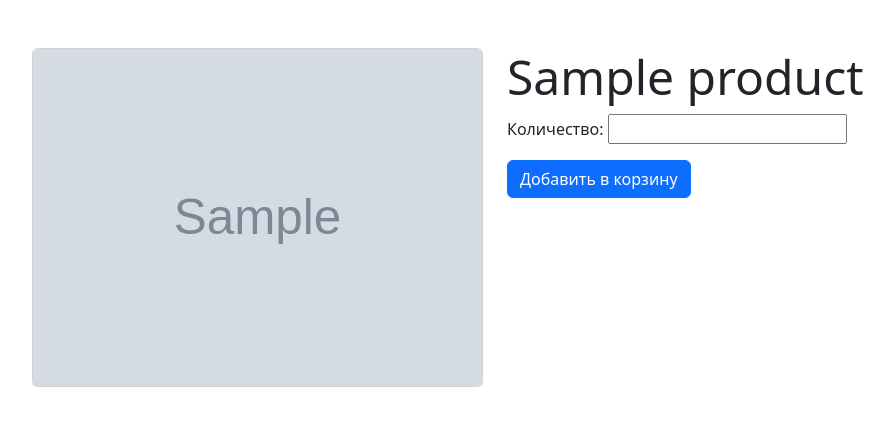
After one commit to simakov8/ISP_Lab3, a Django app: page /product/1 in a window 1280 px wide. The commit adds this page. Shown: the top 426 px of the page, without its empty margins (50-944 px from the left). Run offline with Django 4.2, Linux system fonts and the light colour scheme; tables that the repository leaves empty hold one stand-in row (values such as "Sample post"); grey boxes marked "Sample" are stand-in pictures; some libraries are stand-ins or nearby versions.

Commit message:
adding to cart

```diff
--- a/CulturalCherry/CCShop/forms.py
+++ b/CulturalCherry/CCShop/forms.py
@@ -1,6 +1,7 @@
 from django import forms
 from django.contrib.auth.forms import UserCreationForm, AuthenticationForm
 from django.contrib.auth.models import User
+from django.core.exceptions import ValidationError
 
 
 class SignUpForm(UserCreationForm):
@@ -17,3 +18,17 @@ class SignUpForm(UserCreationForm):
 class SignInForm(AuthenticationForm):
     username = forms.CharField(label='Логин', widget=forms.TextInput(attrs={'class': 'form-control'}))
     password = forms.CharField(label='Пароль', widget=forms.PasswordInput(attrs={'class': 'form-control'}))
+
+    def confirm_login_allowed(self, user):
+        if self.request.user.is_authenticated:
+            raise ValidationError(
+                'Для входа в акканут сначала выйдете из текущего аккаунта',
+            )
+
+
+class AddToCartForm(forms.Form):
+    count = forms.IntegerField(label='Количество', min_value=1, widget=forms.NumberInput())
+
+
+class MakeOrderForm(forms.Form):
+    pass
--- a/CulturalCherry/CCShop/models.py
+++ b/CulturalCherry/CCShop/models.py
@@ -47,3 +47,9 @@ class Order(models.Model):
     class Meta:
         verbose_name = 'Заказ'
         verbose_name_plural = 'Заказы'
+
+
+class Cart(models.Model):
+    user = models.ForeignKey(User, on_delete=models.PROTECT)
+    product = models.ForeignKey(Product, on_delete=models.PROTECT)
+    count = models.IntegerField()
--- a/CulturalCherry/CCShop/templates/CCShop/catalog.html
+++ b/CulturalCherry/CCShop/templates/CCShop/catalog.html
@@ -14,8 +14,8 @@
                         <div class="col-5" align="start">
                             <h6>Цена: {{ product.price }}</h6>
                         </div>
-                        <div class="col-5" align="center">
-                            <a href="#" class="btn btn-primary">В корзину</a>
+                        <div class="col-6" align="center">
+                            <a href="{% url 'product' product.pk %}" class="btn btn-primary">Перейти к товару</a>
                         </div>
                     </div>
                 </div>
--- /dev/null
+++ b/CulturalCherry/CCShop/templates/CCShop/product.html
@@ -0,0 +1,24 @@
+{% extends 'base.html' %}
+
+{% block content %}
+<div class="container">
+    <div class="row">
+        <div class="col-md-5">
+            <div class="card h-100 mb-7">
+                <img src="{{ product.foto.url }}" class="card-img-top" alt="...">
+            </div>
+        </div>
+        <div class="col-md-7">
+            <h1 class="display-5">{{ product.product_name }}</h1>
+            <form method="post">
+                {% csrf_token %}
+                {{ form.as_p }}
+                <button type="submit" class="btn btn-primary btn-block">
+                    Добавить в корзину
+                </button>
+            </form>
+        </div>
+    </div>
+</div>
+
+{% endblock %}
--- a/CulturalCherry/CCShop/urls.py
+++ b/CulturalCherry/CCShop/urls.py
@@ -6,4 +6,7 @@ urlpatterns = [
     path('catalog/<int:gender>/<int:category>/', CatalogView.as_view(), name='catalog'),
     path('register/', SignUp.as_view(), name='register'),
     path('login/', SignIn.as_view(), name='login'),
+    path('logout/', SignOutView.as_view(), name='logout'),
+    path('cart/', CartView.as_view(), name='cart'),
+    path('product/<int:product_id>', ProductView.as_view(), name='product'),
 ]
--- a/CulturalCherry/CCShop/views.py
+++ b/CulturalCherry/CCShop/views.py
@@ -1,8 +1,10 @@
-from django.contrib.auth.views import LoginView
+from django.contrib.auth.views import LoginView, LogoutView
+from django.db.models import F
+from django.shortcuts import redirect
 from django.urls import reverse_lazy
-from django.views.generic import ListView, CreateView
+from django.views.generic import ListView, CreateView, FormView
 from .models import *
-from .forms import SignUpForm, SignInForm
+from .forms import SignUpForm, SignInForm, AddToCartForm, MakeOrderForm
 from .utils import *
 from django.contrib import messages
 
@@ -68,5 +70,58 @@ class SignIn(HeaderView, LoginView):
         return context
 
     def form_invalid(self, form):
-        messages.error(self.request, 'Неверный логин и/или пароль')
+        messages.error(self.request, 'Ошибка входа')
         return super(SignIn, self).form_invalid(form)
+
+
+class ProductView(HeaderView, FormView):
+    form_class = AddToCartForm
+    template_name = 'CCShop/product.html'
+    success_url = '/'
+
+    def get_context_data(self, **kwargs):
+        context = super(ProductView, self).get_context_data(**kwargs)
+        context.update({
+            'title': 'Продукт',
+            'product': Product.objects.get(pk=self.kwargs['product_id'])
+        })
+        return context
+
+    def form_valid(self, form):
+        if not self.request.user.is_authenticated:
+            messages.error(self.request, 'Для добавления в корзину войдите в аккаунт')
+            return redirect('login')
+
+        if Cart.objects.filter(product=self.kwargs['product_id']).exists():
+            Cart.objects.filter(product=self.kwargs['product_id']).update(count=F('count') + form.cleaned_data['count'])
+        else:
+            cart = Cart()
+            user = User.objects.get(pk=self.request.user.pk)
+            cart.user = user
+            cart.product = Product.objects.get(pk=self.kwargs['product_id'])
+            cart.count = form.cleaned_data['count']
+            cart.save()
+        return super().form_valid(form)
+
+
+class CartView(HeaderView, FormView):
+    form_class = MakeOrderForm
+    template_name = 'CCShop/cart.html'
+
+    def get_context_data(self, **kwargs):
+        context = super(CartView, self).get_context_data(**kwargs)
+        preorders = Cart.objects.filter(user=self.request.user.pk)
+        products_pk = preorders.values_list('product', flat=True)
+        products = []
+        for i in products_pk:
+            products.append(Product.objects.get(pk=i))
+
+        orders = zip(range(1, preorders.count() + 1), products, preorders)
+        context.update({
+            'preorders': orders,
+        })
+        return context
+
+
+class SignOutView(HeaderView, LogoutView):
+    next_page = '/'
```
Also changed, not shown: CulturalCherry/CCShop/templates/CCShop/cart.html (added, +41 -0 lines), CulturalCherry/CCShop/migrations/0004_cart.py (added), CulturalCherry/CCShop/migrations/0005_rename_product_id_cart_product_and_more.py (added).
